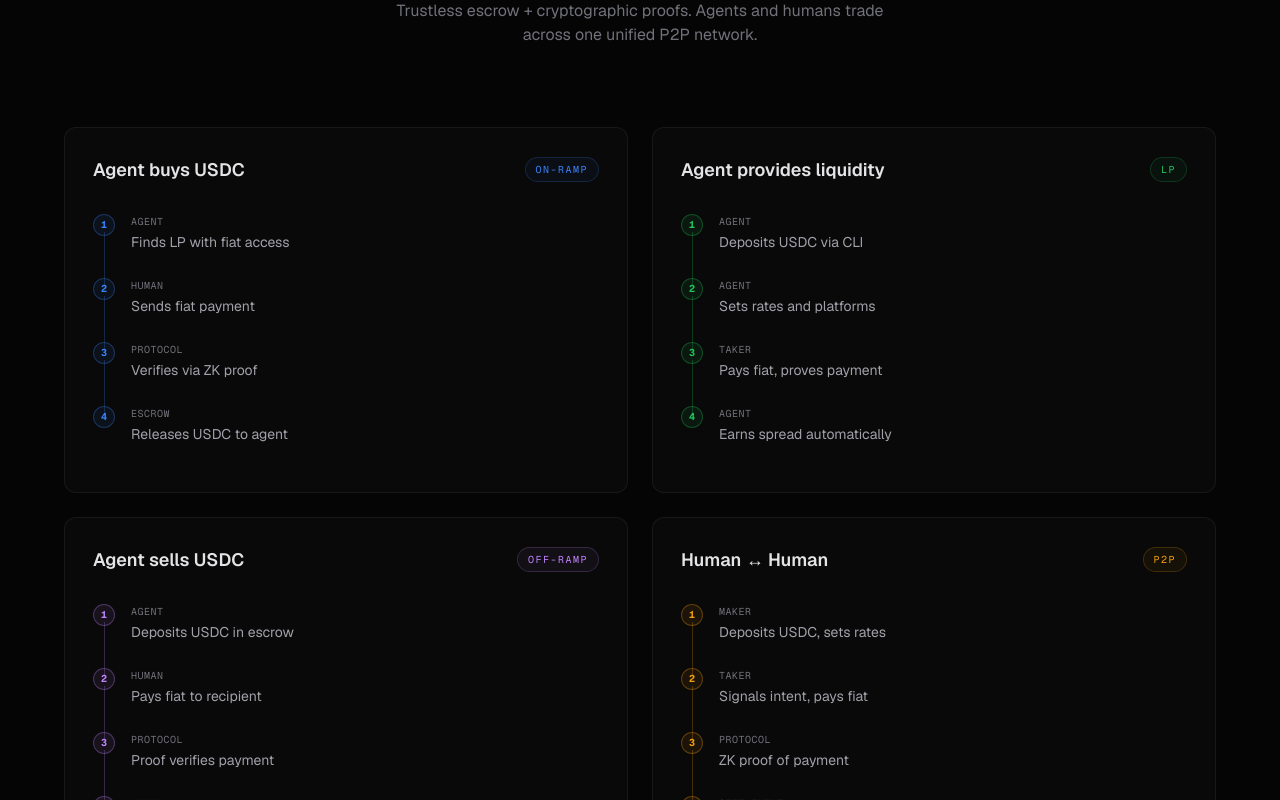
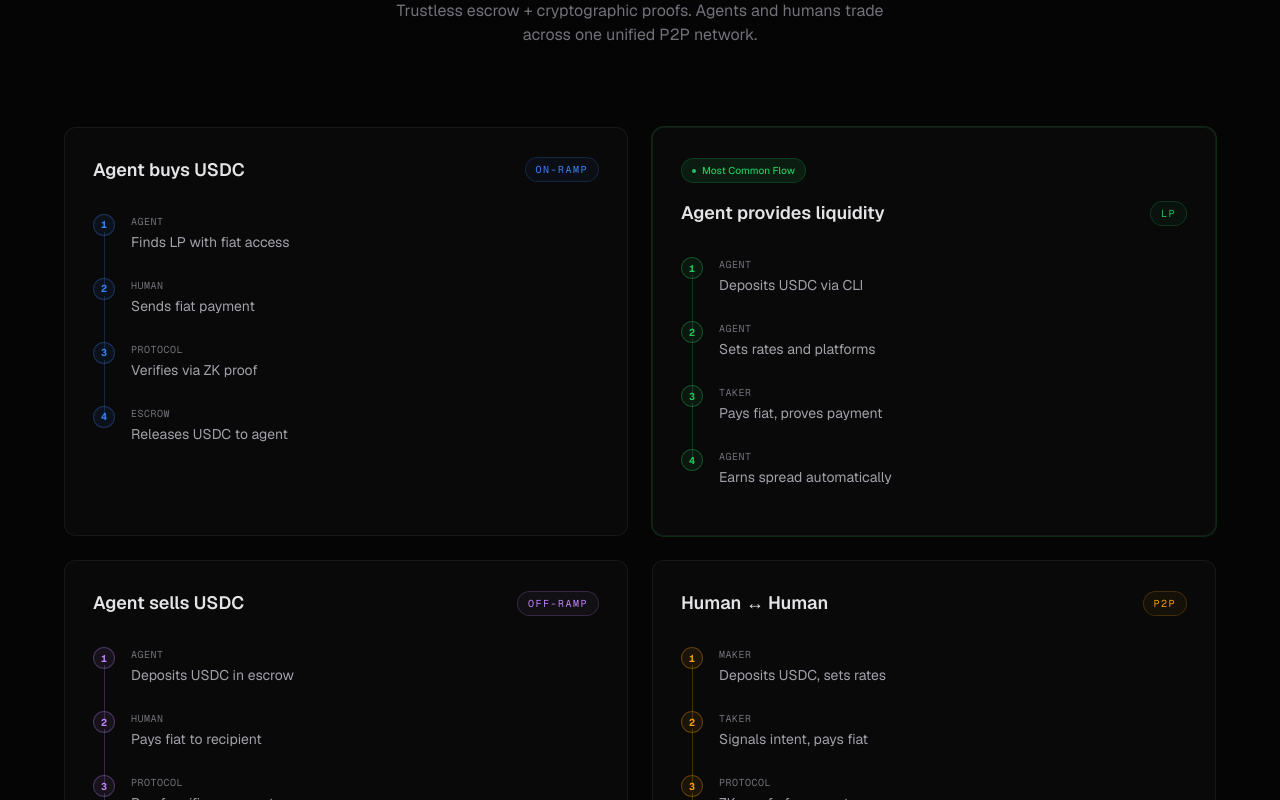
Before and after one commit to 0xSachinK/payhumans-website, a Next.js app: page / in a window 1280 px wide. Shown: the part 2260-3060 px from the top of the page. Built offline with nearby package versions, Linux system fonts and the light colour scheme.

Commit message:
feat: intent range on cards, CLI path fix, LP flow highlight
PRD-V2 Appendix D items:
- D2: Show intent amount range on job cards ($10 - $500)
- D7: Shorten CLI walletPath to ~/wallet.txt to prevent truncation
- D12: Add "Most Common Flow" badge to Agent LP flow card

```diff
--- a/src/components/HowItWorks.tsx
+++ b/src/components/HowItWorks.tsx
@@ -2,7 +2,13 @@
 
 import SectionReveal from "./SectionReveal";
 
-const flows = [
+const flows: {
+  label: string;
+  tag: string;
+  color: string;
+  highlight?: boolean;
+  steps: { actor: string; action: string }[];
+}[] = [
   {
     label: "Agent buys USDC",
     tag: "ON-RAMP",
@@ -18,6 +24,7 @@ const flows = [
     label: "Agent provides liquidity",
     tag: "LP",
     color: "var(--green)",
+    highlight: true,
     steps: [
       { actor: "Agent", action: "Deposits USDC via CLI" },
       { actor: "Agent", action: "Sets rates and platforms" },
@@ -69,7 +76,13 @@ export default function HowItWorks() {
         <div className="grid md:grid-cols-2 gap-6">
           {flows.map((f, i) => (
             <SectionReveal key={f.label} delay={i * 0.07}>
-              <div className="frost p-7 h-full">
+              <div className={`frost p-7 h-full ${f.highlight ? "ring-1 ring-[var(--green)]/20" : ""}`}>
+                {f.highlight ? (
+                  <div className="inline-flex items-center gap-1.5 px-2.5 py-1 rounded-full text-[10px] font-medium bg-[var(--green)]/10 text-[var(--green)] border border-[var(--green)]/20 mb-4">
+                    <span className="w-1 h-1 rounded-full bg-[var(--green)]" />
+                    Most Common Flow
+                  </div>
+                ) : null}
                 <div className="flex items-center justify-between mb-6">
                   <h3 className="font-semibold text-lg">{f.label}</h3>
                   <span
--- a/src/components/IntegrationPaths.tsx
+++ b/src/components/IntegrationPaths.tsx
@@ -5,7 +5,7 @@ import CodeBlock from "./CodeBlock";
 
 const cliCode = `npm install -g @peer/cli
 peer config set env production
-peer config set walletPath /path/to/wallet.txt
+peer config set walletPath ~/wallet.txt
 # First trade in ~5 minutes`;
 
 const mcpCode = `{
--- a/src/components/earn/JobCard.tsx
+++ b/src/components/earn/JobCard.tsx
@@ -70,6 +70,9 @@ export default function JobCard({
         <div className="text-xs text-[var(--muted)] mt-1">
           Send {job.fiatAmount} {job.currency} via {job.platform}
         </div>
+        <div className="text-[10px] text-[var(--muted)] mt-0.5 font-mono">
+          Range: ${job.intentAmountMin} - ${job.intentAmountMax}
+        </div>
       </div>
 
       {/* Earnings highlight */}
```
